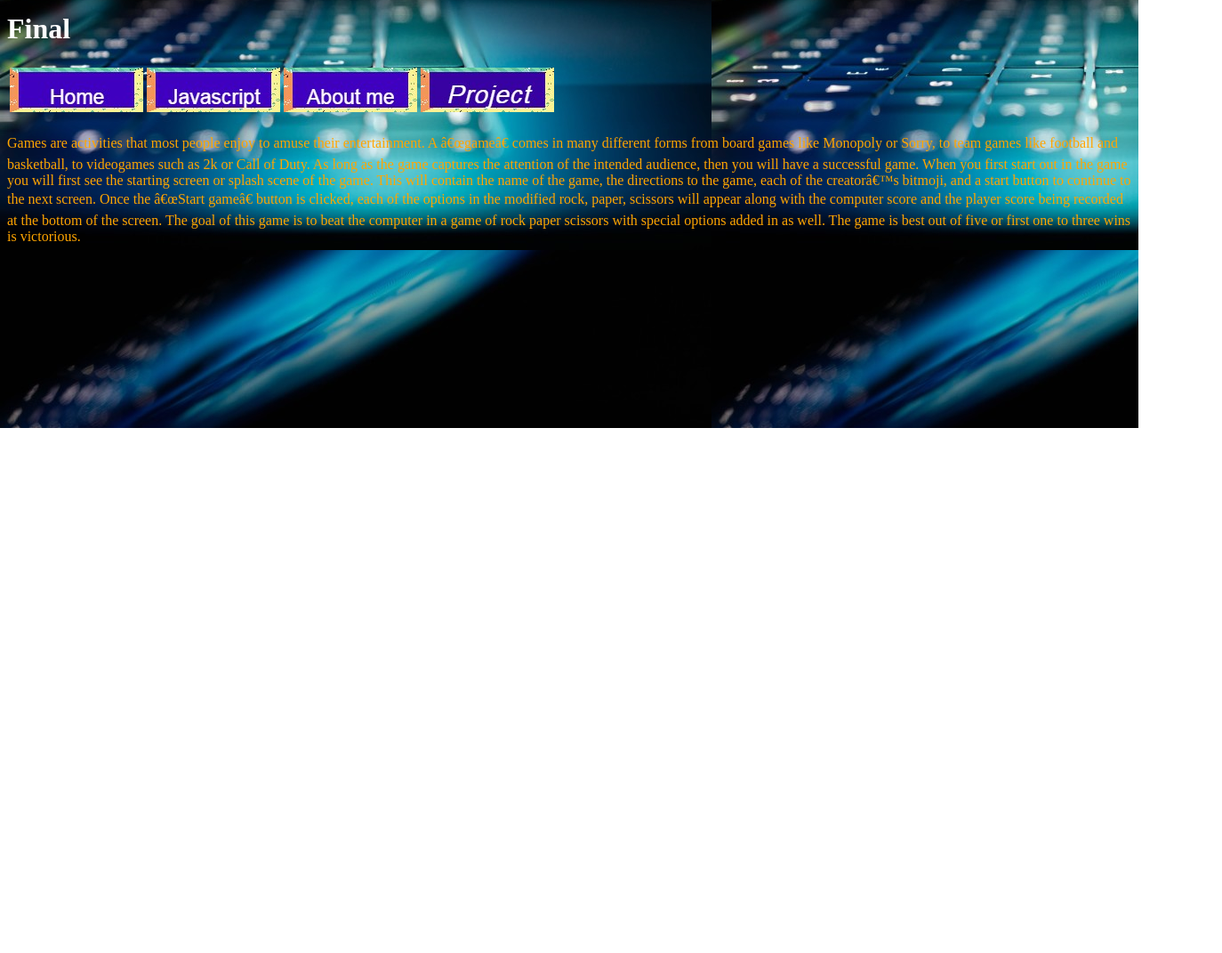
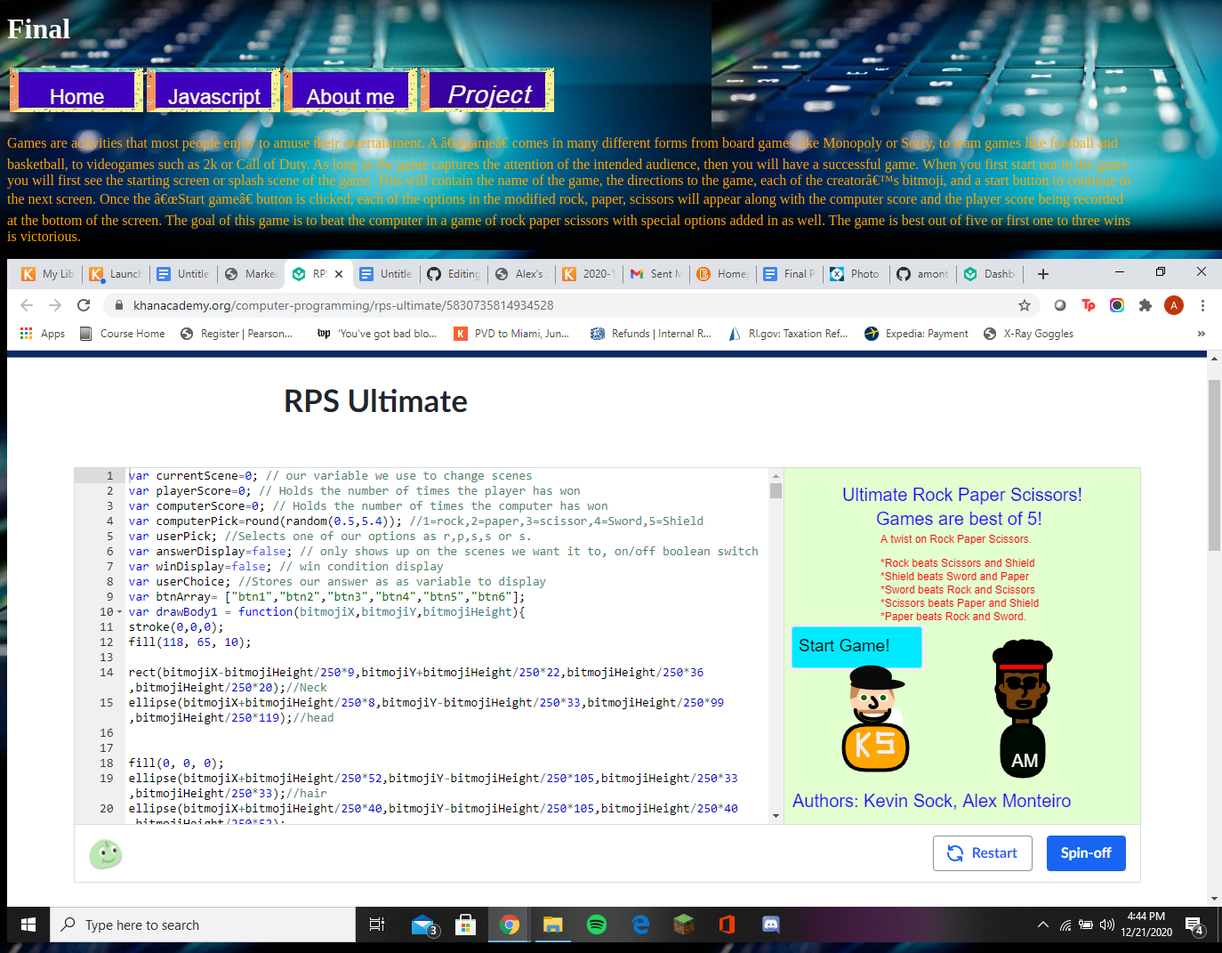
Before and after one commit to amonteiro2117/amonteiro2117.github.io, a plain HTML site: page finalproject.html in a window 1280 px wide. Shown: the part 319-1390 px from the top of the page at 89% size, 1374 px wide, since content can reach past the window. Before the commit the page ends 800 px from the top, so only its background shows below. Drawn offline with Linux system fonts and the light colour scheme.

Commit message:
Update finalproject.html

```diff
--- a/finalproject.html
+++ b/finalproject.html
@@ -34,7 +34,7 @@
            <table2>
                <thead2>
                     <tr2>
-                   <th2><a href="https://www.khanacademy.org/computer-programming/rps-ultimate/5830735814934528"><img src=" Screenshot (27).png></th2></a>
+                   <th2><a href="https://www.khanacademy.org/computer-programming/rps-ultimate/5830735814934528"><img src="Screenshot (27).png"></th2></a>
 
                    </tr2>
                     </thead2>
```
